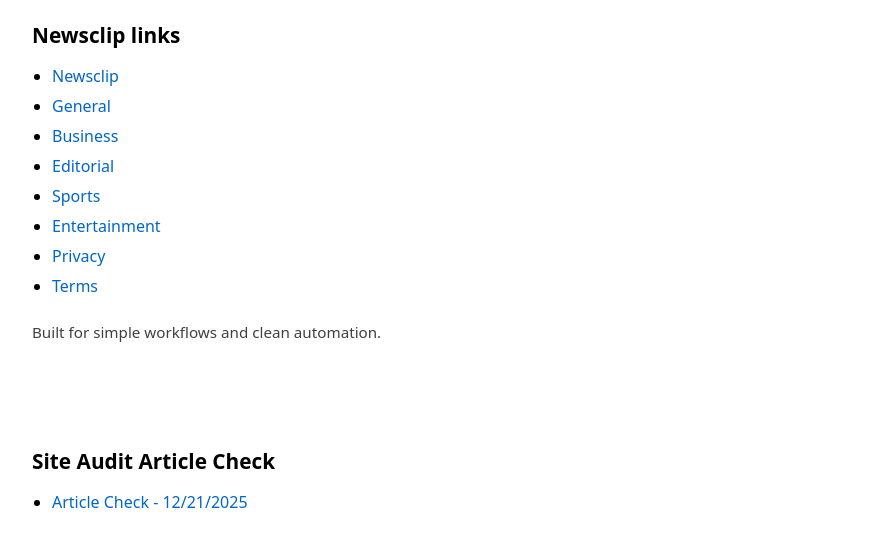
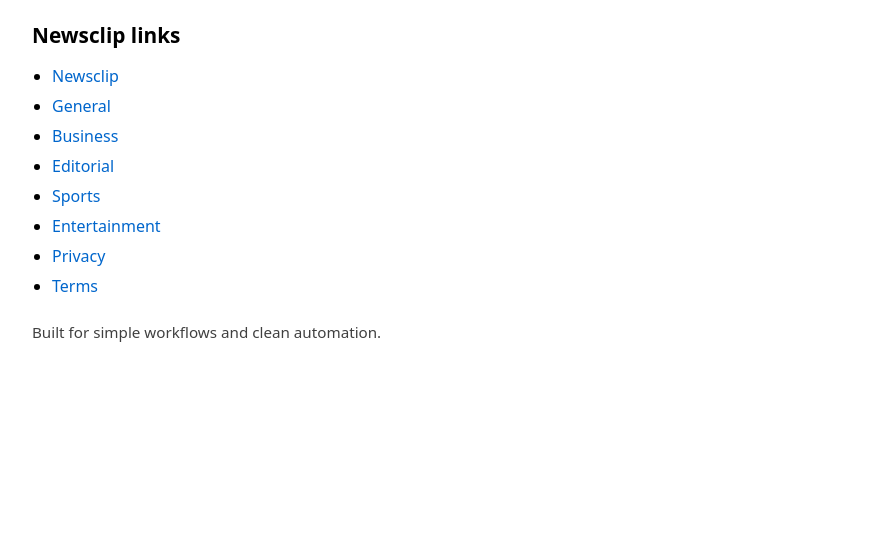
Before and after one commit to newsclip-bot/newsclip-business-brief-generator, a website: page docs/index.html in a window 1280 px wide. Shown: the part 118-664 px from the top of the page, without its empty margins (178-1059 px from the left). Drawn offline with Linux system fonts and the light colour scheme.

```diff
--- a/docs/index.html
+++ b/docs/index.html
@@ -25,13 +25,5 @@
 
       <p class="muted">Built for simple workflows and clean automation.</p>
     </main>
-
-    <section class="wrap site-audit-article-check">
-        <h2>Site Audit Article Check</h2>
-        <ul class="article-links">
-            <li><a href="Newsclip-Utility-Site-Audit-Article-Check-2025-12-21T020537.html" class="article-page-link">Article Check - 12/21/2025</a></li>
-        </ul>
-    </section>
-
-</body>
+  </body>
 </html>
```
